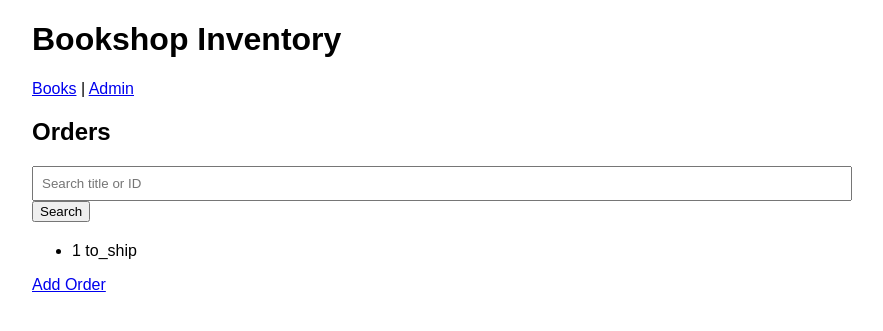
After one commit to Evicencio-05/antique_bookshop, a Django app: page /orders/ in a window 1280 px wide. The commit adds this page. Shown: the top 331 px of the page, without its empty margins (208-1091 px from the left). Run offline with Django 5.2, Linux system fonts and the light colour scheme; a user stored in the database is signed in; tables that the repository leaves empty hold one stand-in row (values such as "Sample post").

Commit message:
Added list and form for orders. Fixed author list display.

```diff
--- a/book_shop_here/models.py
+++ b/book_shop_here/models.py
@@ -33,7 +33,7 @@ class Employee(models.Model):
 class Author(models.Model):
     author_id = models.AutoField(primary_key=True)
     last_name = models.CharField(max_length=100)
-    first_name = models.CharField(max_length=100, blank=True, null=True)
+    first_name = models.CharField(max_length=100, blank=True, default='')
     birth_year = models.DateField(blank=True, null=True)
     death_year = models.DateField(blank=True, null=True)
     description = models.TextField(max_length=1000, blank=True, null=True)
@@ -64,7 +64,7 @@ class Book(models.Model):
     publication_date = models.DateField(validators=[MinValueValidator(1500), MaxValueValidator(2099)])
     edition = models.CharField(max_length=50, blank=True, null=True, default='N/A')
     rating = models.CharField(max_length=10, choices=Rating.choices, default=Rating.UNRATED)
-    authors = models.ManyToManyField(Author, related_name='books')
+    authors = models.ManyToManyField(Author, related_name='books', default='Unknown')
     book_status = models.CharField(max_length=10, choices=Status.choices, default=Status.PROCESSING)
 
     def __str__(self):
--- a/book_shop_here/templates/book_shop_here/author_list.html
+++ b/book_shop_here/templates/book_shop_here/author_list.html
@@ -6,8 +6,8 @@
         <button type="submit">Search</button>
     </form>
     <ul>
-        {% for author in Authors %}
-            <li>{{ author.first_name }} ({{ author.last_name }})
+        {% for author in authors %}
+            <li>{{ author.author_id }}: {% if author.first_name != null %} {{author.first_name}} {% endif %} ({{ author.last_name }})
             </li>
         {% empty %}
             <li>No authors found.</li>
--- /dev/null
+++ b/book_shop_here/templates/book_shop_here/order_list.html
@@ -0,0 +1,17 @@
+{% extends 'book_shop_here/base.html' %}
+{% block content %}
+    <h2>Orders</h2>
+    <form method="get">
+        <input type="text" name="q" value="{{ query }}" placeholder="Search title or ID">
+        <button type="submit">Search</button>
+    </form>
+    <ul>
+        {% for order in orders %}
+            <li>{{ order.order_id }} {{ order.status }}
+            </li>
+        {% empty %}
+            <li>No orders found.</li>
+        {% endfor %}
+    </ul>
+    {% if user.Group == 'owner_group' or user.is_superuser %}<a href="{% url 'add_order' %}">Add Order</a>{% endif %}
+{% endblock %}
--- a/book_shop_here/urls.py
+++ b/book_shop_here/urls.py
@@ -8,4 +8,6 @@ urlpatterns = [
     path('roles/add/', views.add_role, name='add_role'),
     path('authors/', views.author_list, name='author_list'),
     path('authors/add', views.add_author, name='add_author'),
+    path('orders/', views.order_list, name='order_list'),
+    path('orders/add', views.add_order, name='add_order'),
 ]
--- a/book_shop_here/views.py
+++ b/book_shop_here/views.py
@@ -2,7 +2,7 @@ from django.shortcuts import render, redirect, get_object_or_404
 from django.contrib.auth.decorators import login_required, permission_required
 from django.contrib import messages
 from .models import Book, Author, Order, Role
-from .forms import BookForm, CustomerForm, RoleForm, AuthorForm
+from .forms import BookForm, CustomerForm, RoleForm, AuthorForm, OrderForm
 
 @login_required
 def book_list(request):
@@ -60,3 +60,21 @@ def add_author(request):
     else:
         form = AuthorForm()
     return render(request, 'book_shop_here/author_form.html', {'form': form})
+
+@login_required
+def order_list(request):
+    orders = Order.objects.all()
+    return render(request, 'book_shop_here/order_list.html', {'orders': orders})
+
+@login_required
+@permission_required('book_shop_here.add_role')
+def add_order(request):
+    if request.method == 'POST':
+        form = OrderForm(request.POST)
+        if form.is_valid():
+            form.save()
+            messages.success(request, 'Order added successfully.')
+            return redirect('order_list')
+    else:
+        form = OrderForm()
+    return render(request, 'book_shop_here/order_form.html', {'form': form})
```
Also changed, not shown: book_shop_here/forms.py (+7 -1 lines), book_shop_here/templates/book_shop_here/order_form.html (added, +9 -0 lines), book_shop_here/migrations/0003_alter_book_authors.py (added), book_shop_here/migrations/0004_alter_author_first_name.py (added).
